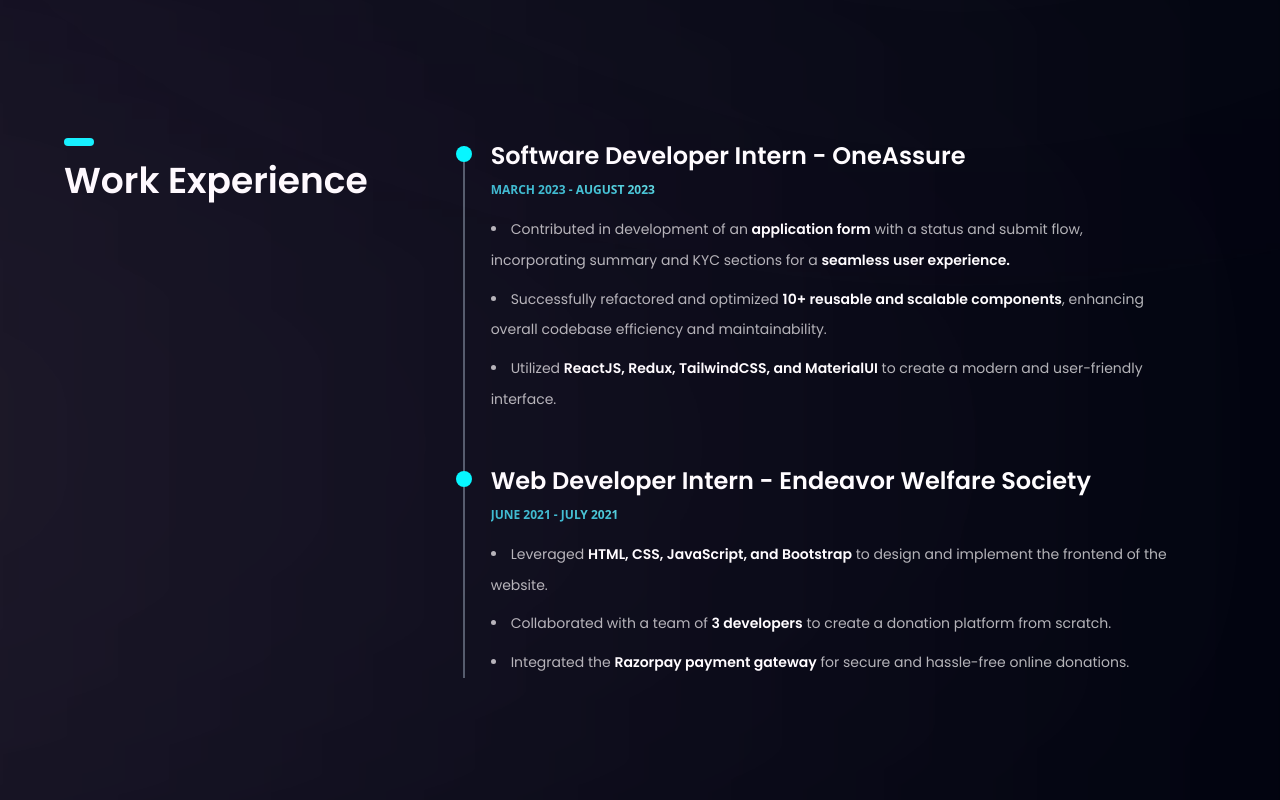
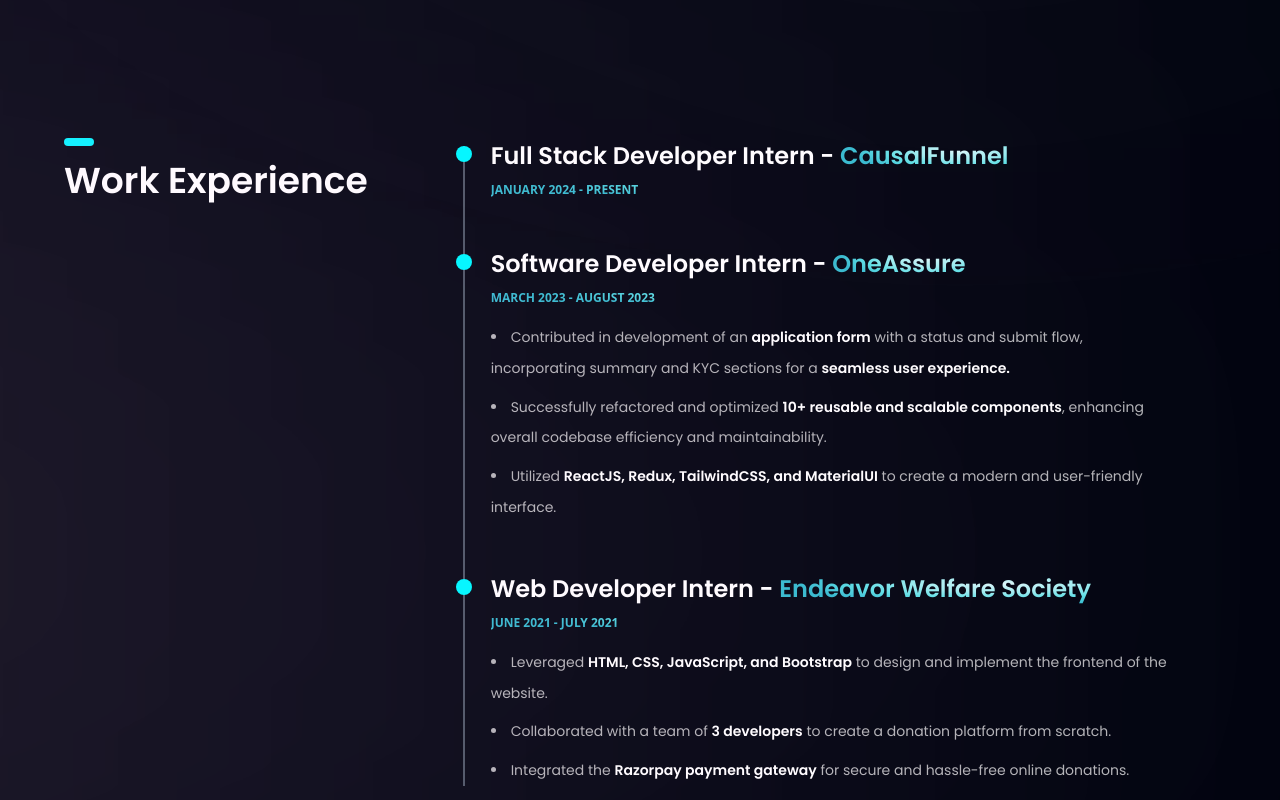
Before and after one commit to sourabhsikarwar/portfolio, a React (Vite) app: page / in a window 1280 px wide. Shown: the part 1300-2100 px from the top of the page. Built offline with nearby package versions, Linux system fonts and the light colour scheme.

Commit message:
Adding new experience

```diff
--- a/src/components/Timeline.jsx
+++ b/src/components/Timeline.jsx
@@ -17,8 +17,50 @@
             <h3 className={styles.heading4}>Work Experience</h3>
           </div>
         </div>
+
         <div className="relative col-span-12 space-y-6 md:col-span-8 px-4">
           <div className="col-span-12 space-y-12 relative sm:col-span-8 px-4 sm:space-y-12 before:absolute before:top-2 before:bottom-0 before:w-0.5 before:-left-3 before:dark:bg-gray-600 before:bg-gray-600">
+          <div
+              initial={{ opacity: 0, y: 100 }}
+              whileInView={{ opacity: 1, y: 0 }}
+              transition={{ duration: 0.8 }}
+              className="flex flex-col relative before:absolute before:top-2 before:w-4 before:h-4 before:rounded-full before:left-[-35px] before:z-[1] before:dark:bg-secondary before:bg-secondary"
+            >
+              <h3 className={styles.heading5}>
+                Full Stack Developer Intern - <span className="text-gradient">CausalFunnel</span>
+              </h3>
+              <time className="text-xs mt-2 font-semibold uppercase tracki text-gradient">
+                January 2024 - Present
+              </time>
+              {/* <ul className="list-disc list-inside mt-2 pr-2">
+                <li className={`${styles.paragraph2} mt-2`}>
+                  Contributed in development of an{" "}
+                  <span className="font-semibold text-white">
+                    application form
+                  </span>{" "}
+                  with a status and submit flow, incorporating summary and KYC
+                  sections for a{" "}
+                  <span className="font-semibold text-white dark:text-white">
+                    seamless user experience.
+                  </span>
+                </li>
+                <li className={`${styles.paragraph2} mt-2`}>
+                  Successfully refactored and optimized{" "}
+                  <span className="font-semibold text-white dark:text-white">
+                    10+ reusable and scalable components
+                  </span>
+                  , enhancing overall codebase efficiency and maintainability.
+                </li>
+                <li className={`${styles.paragraph2} mt-2`}>
+                  Utilized{" "}
+                  <span className="font-semibold text-white dark:text-white">
+                    ReactJS, Redux, TailwindCSS, and MaterialUI
+                  </span>{" "}
+                  to create a modern and user-friendly interface.
+                </li>
+              </ul> */}
+            </div>
+
             <div
               initial={{ opacity: 0, y: 100 }}
               whileInView={{ opacity: 1, y: 0 }}
@@ -26,7 +68,8 @@
               className="flex flex-col relative before:absolute before:top-2 before:w-4 before:h-4 before:rounded-full before:left-[-35px] before:z-[1] before:dark:bg-secondary before:bg-secondary"
             >
               <h3 className={styles.heading5}>
-                Software Developer Intern - OneAssure
+                Software Developer Intern - <span className="text-gradient">OneAssure</span>
+
               </h3>
               <time className="text-xs mt-2 font-semibold uppercase tracki text-gradient">
                 March 2023 - August 2023
@@ -59,6 +102,7 @@
                 </li>
               </ul>
             </div>
+
             <div
               initial={{ opacity: 0, y: 100 }}
               whileInView={{ opacity: 1, y: 0 }}
@@ -66,7 +110,7 @@
               className="flex flex-col relative before:absolute before:top-2 before:w-4 before:h-4 before:rounded-full before:left-[-35px] before:z-[1] before:dark:bg-secondary before:bg-secondary"
             >
               <h3 className={styles.heading5}>
-                Web Developer Intern - Endeavor Welfare Society
+                Web Developer Intern - <span className="text-gradient">Endeavor Welfare Society</span>
               </h3>
               <time className="text-xs mt-2 font-semibold uppercase tracki text-gradient">
                 June 2021 - July 2021
```
